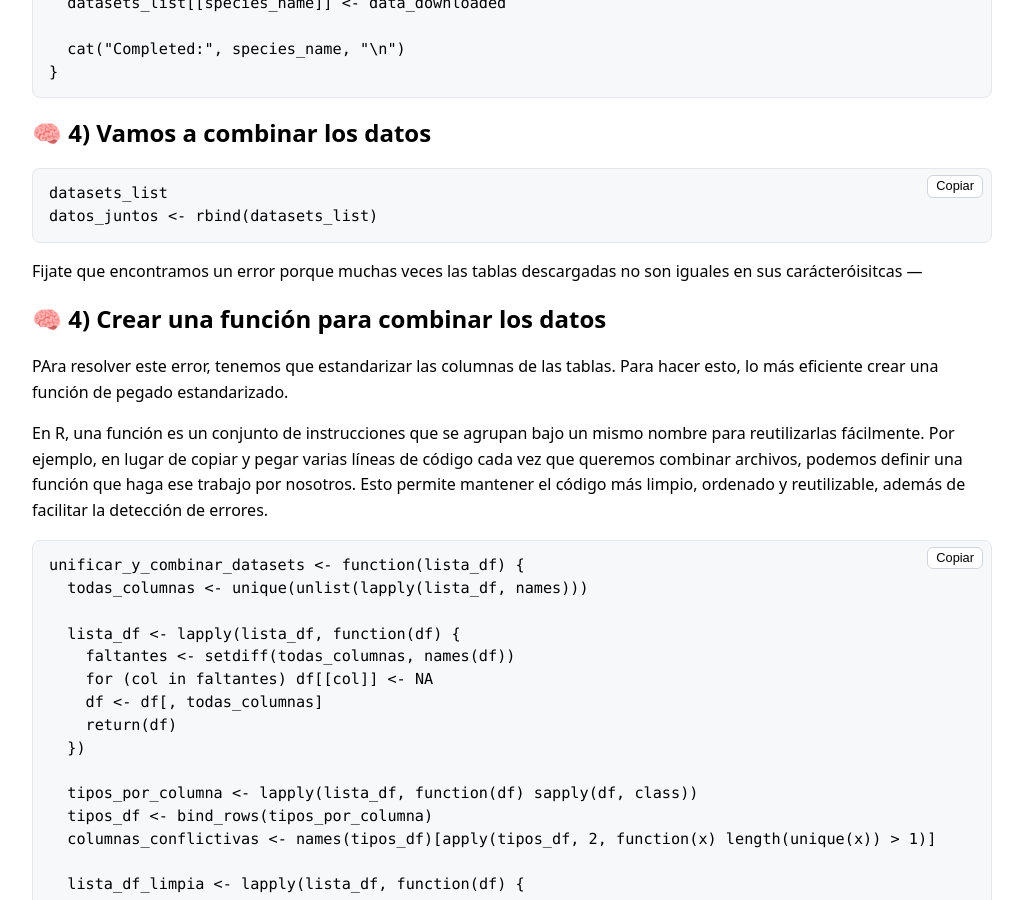
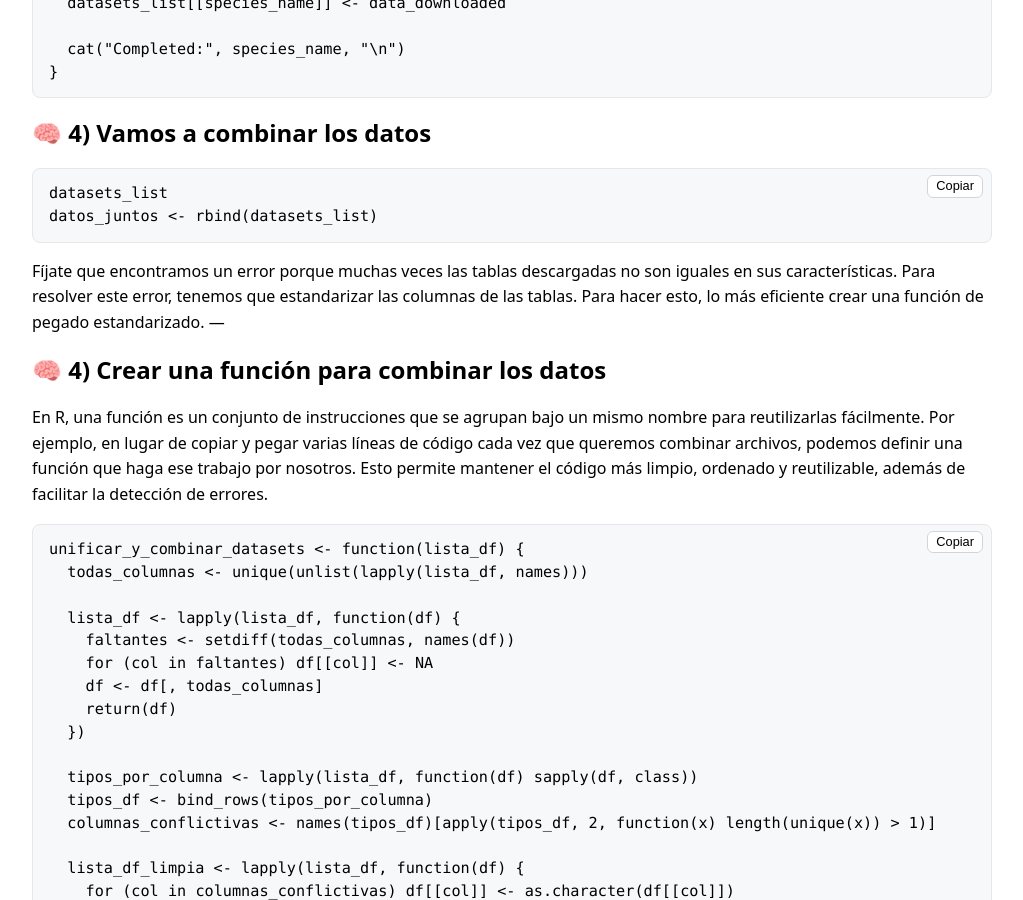
Before and after one commit to ricardosegovia/sence_ieb, a Jekyll site: the page built from _tutorials/14_descargar_limpiar_gbif.md, in a window 1280 px wide and 900 px high, scrolled down 2786 px. Shown: the whole window, without its empty margins (128-1151 px from the left). Built offline with Jekyll 4.4.1, drawn with Linux system fonts in a browser that asks for light colours.

Commit message:
nueva versión tutorial 14

````diff
--- a/_tutorials/14_descargar_limpiar_gbif.md
+++ b/_tutorials/14_descargar_limpiar_gbif.md
@@ -130,11 +130,10 @@ for (species_name in species_list) {
 datasets_list
 datos_juntos <- rbind(datasets_list)
 ```
-Fijate que encontramos un error porque muchas veces las tablas descargadas no son iguales en sus carácteróisitcas
+Fíjate que encontramos un error porque muchas veces las tablas descargadas no son iguales en sus características. Para resolver este error, tenemos que estandarizar las columnas de las tablas. Para hacer esto, lo más eficiente crear una función de pegado estandarizado.
 ---
 
 ## 🧠 4) Crear una función para combinar los datos
-PAra resolver este error, tenemos que estandarizar las columnas de las tablas. Para hacer esto, lo más eficiente crear una función de pegado estandarizado.
 
 En R, una función es un conjunto de instrucciones que se agrupan bajo un mismo nombre para reutilizarlas fácilmente.
 Por ejemplo, en lugar de copiar y pegar varias líneas de código cada vez que queremos combinar archivos, podemos definir una función que haga ese trabajo por nosotros.
````
